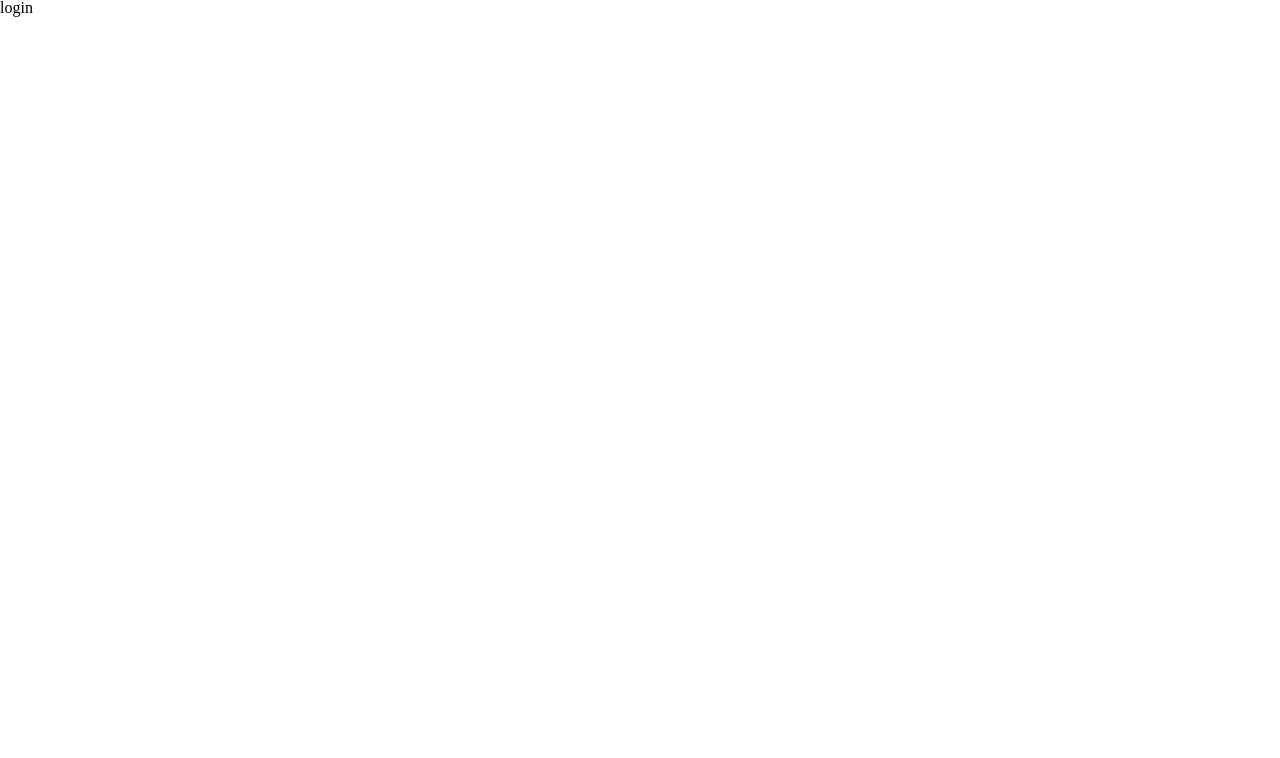
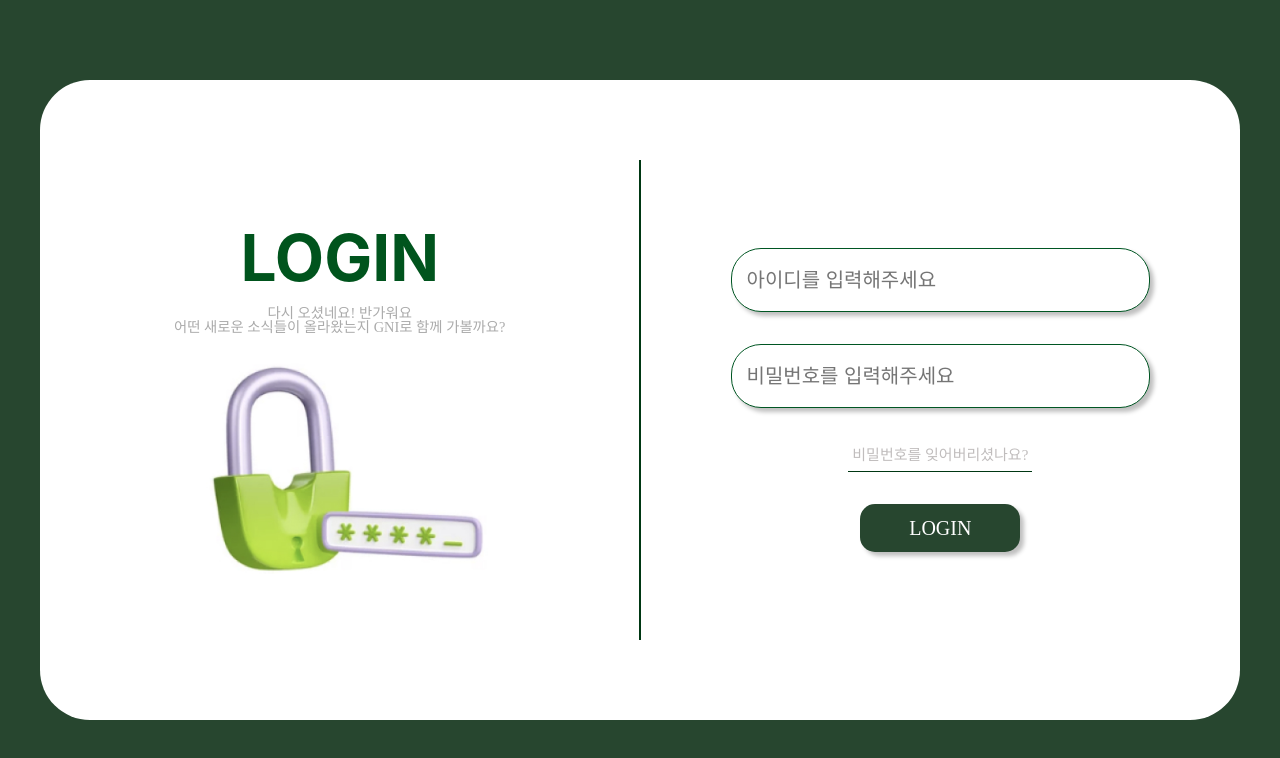
Before and after one commit to kody-gsm/Gni-client, a React (Create React App) app: page /login in a window 1280 px wide. Shown: the top 758 px of the page. Built offline with nearby package versions, Linux system fonts and the light colour scheme.

Commit message:
add LoginPage

```diff
--- a/src/pages/Login/index.jsx
+++ b/src/pages/Login/index.jsx
@@ -1,7 +1,52 @@
-export default function Login() {
+import React, { useState } from "react";
+import * as S from "./style";
+import PWView from "../../assets/PasswordView.png";
+import PWNotView from "../../assets/PasswordNotView.png";
+
+function Login(props) {
+  const [id, setId] = useState("");
+  const [pw, setPw] = useState("");
+
   return (
-    <div className="login">
-      login
-    </div>
+    <>
+      <S.LoginBackground />
+      <S.LoginSection>
+        <S.LoginScreenSection>
+          <S.LoginTitle>LOGIN</S.LoginTitle>
+          <S.LoginSubTitle>
+            다시 오셨네요! 반가워요
+            <br />
+            어떤 새로운 소식들이 올라왔는지 GNI로 함께 가볼까요?
+          </S.LoginSubTitle>
+          <S.LoginPaint />
+        </S.LoginScreenSection>
+        <S.DivideLine />
+        <S.LoginFormSection>
+          <S.IdInput
+            type="text"
+            placeholder="아이디를 입력해주세요"
+            defaultValue={id}
+            onChange={(e) => {
+              setId(e.target.value);
+            }}
+          />
+          <S.PasswordInput
+            type="password"
+            placeholder="비밀번호를 입력해주세요"
+            defaultValue={pw}
+            onChange={(e) => {
+              setPw(e.target.value);
+            }}
+          />
+          <S.ForgotPassword href="./forgotpw">
+            비밀번호를 잊어버리셨나요?
+          </S.ForgotPassword>
+          <S.ForgotPasswordLine />
+          <S.LoginButton>LOGIN</S.LoginButton>
+        </S.LoginFormSection>
+      </S.LoginSection>
+    </>
   );
 }
+
+export default Login;
--- a/src/pages/Login/style.js
+++ b/src/pages/Login/style.js
@@ -0,0 +1,135 @@
+import styled, { createGlobalStyle } from "styled-components";
+import LoginPaintSrc from "../../assets/LoginPaint.jpg";
+
+export const LoginBackground = createGlobalStyle`
+#root,
+html,
+body {
+    width: 100%;
+    height: 100%;
+    background-color: #27462F;
+}
+`;
+
+export const LoginSection = styled.div`
+  display: flex;
+  width: 150vh;
+  height: 80vh;
+  margin: 0 auto;
+  margin-top: 10vh;
+  background-color: white;
+  border-radius: 50px;
+`;
+
+export const LoginScreenSection = styled.div`
+  display: inline-block;
+  display: flex;
+  flex-direction: column;
+  justify-content: center;
+  align-items: center;
+  width: 50%;
+  height: 80vh;
+`;
+
+export const LoginFormSection = styled.div`
+  display: inline-block;
+  display: flex;
+  flex-direction: column;
+  justify-content: center;
+  align-items: center;
+  width: 50%;
+  height: 80vh;
+`;
+
+export const LoginTitle = styled.h2`
+  font-family: "Inter";
+  font-size: 8vh;
+  font-weight: 700;
+  color: #00541d;
+`;
+
+export const LoginSubTitle = styled.span`
+  margin-top: 2vh;
+  text-align: center;
+  font-size: 1.8vh;
+  color: #ababab;
+`;
+
+export const LoginPaint = styled.div`
+  width: 40vh;
+  height: 27vh;
+  margin-top: 3vh;
+  background-image: url(${LoginPaintSrc});
+  background-repeat: no-repeat;
+  object-fit: contain;
+  background-size: cover;
+  border: none;
+  outline: none;
+`;
+
+export const DivideLine = styled.div`
+  margin-top: 10vh;
+  height: 60vh;
+  width: 1.2px;
+  background-color: #003713;
+`;
+
+export const IdInput = styled.input`
+  box-sizing: border-box;
+  width: 70%;
+  height: 8vh;
+
+  background: #ffffff;
+  border: 1px solid #005623;
+  box-shadow: 4px 4px 4px rgba(0, 0, 0, 0.25);
+  border-radius: 30px;
+
+  padding: 15px;
+  font-size: 20px;
+  margin-bottom: 4vh;
+`;
+
+export const PasswordInput = styled.input`
+  box-sizing: border-box;
+  width: 70%;
+  height: 8vh;
+
+  background: #ffffff;
+  border: 1px solid #005623;
+  box-shadow: 4px 4px 4px rgba(0, 0, 0, 0.25);
+  border-radius: 30px;
+
+  padding: 15px;
+  font-size: 20px;
+`;
+
+export const ForgotPassword = styled.a`
+  margin-top: 5vh;
+  font-size: 15px;
+  text-decoration: none;
+  color: #c0bdbd;
+
+  &:hover {
+    color: #1e1e1e;
+  }
+`;
+
+export const ForgotPasswordLine = styled.div`
+  background-color: #003713;
+  width: 23vh;
+  height: 1px;
+  margin-top: 1vh;
+`;
+
+export const LoginButton = styled.div`
+  width: 20vh;
+  height: 6vh;
+  margin-top: 4vh;
+  background: #27462f;
+  box-shadow: 4px 4px 4px rgba(0, 0, 0, 0.25);
+  border-radius: 15px;
+  color: white;
+  font-size: 20px;
+  text-align: center;
+  line-height: 6vh;
+`;
```
